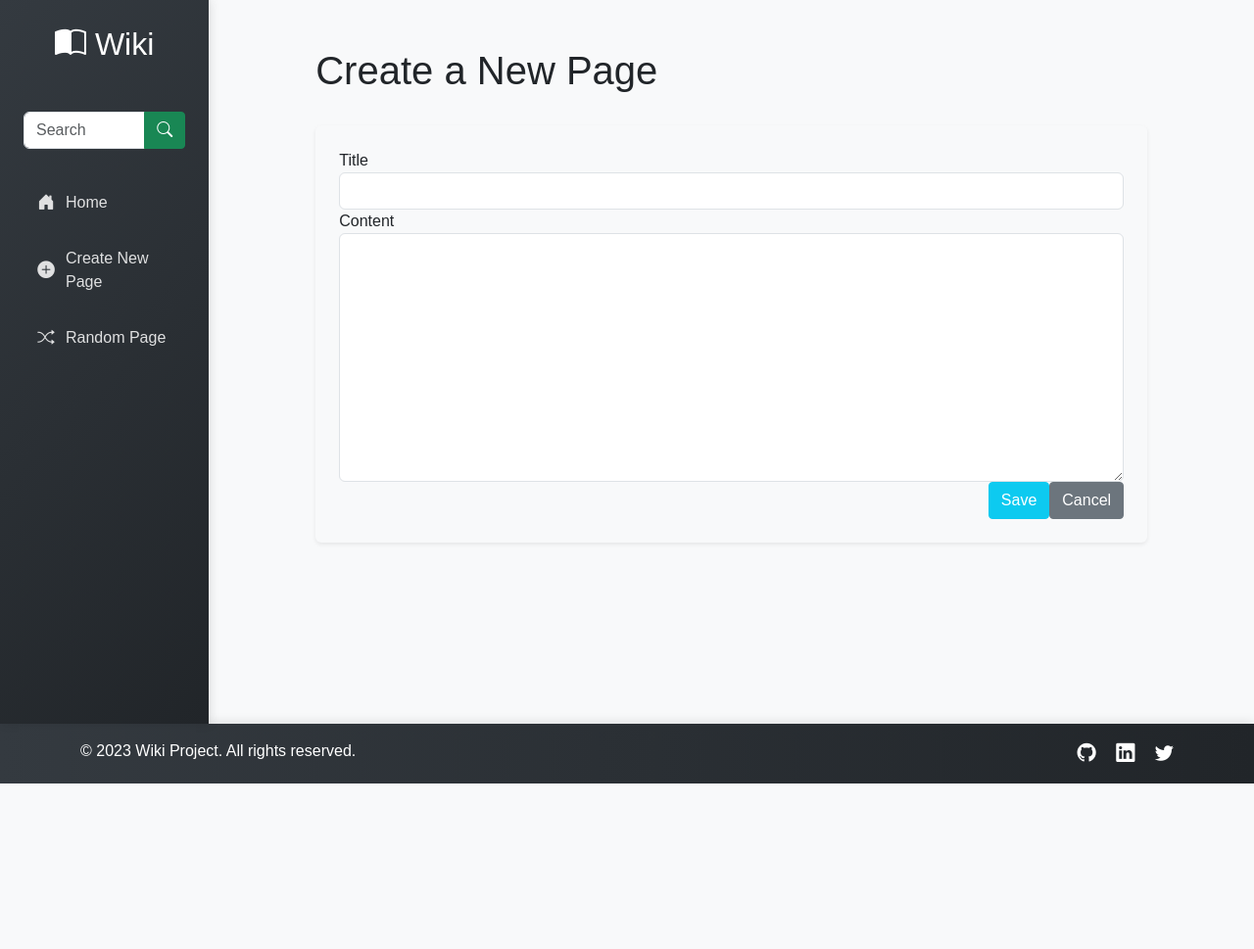
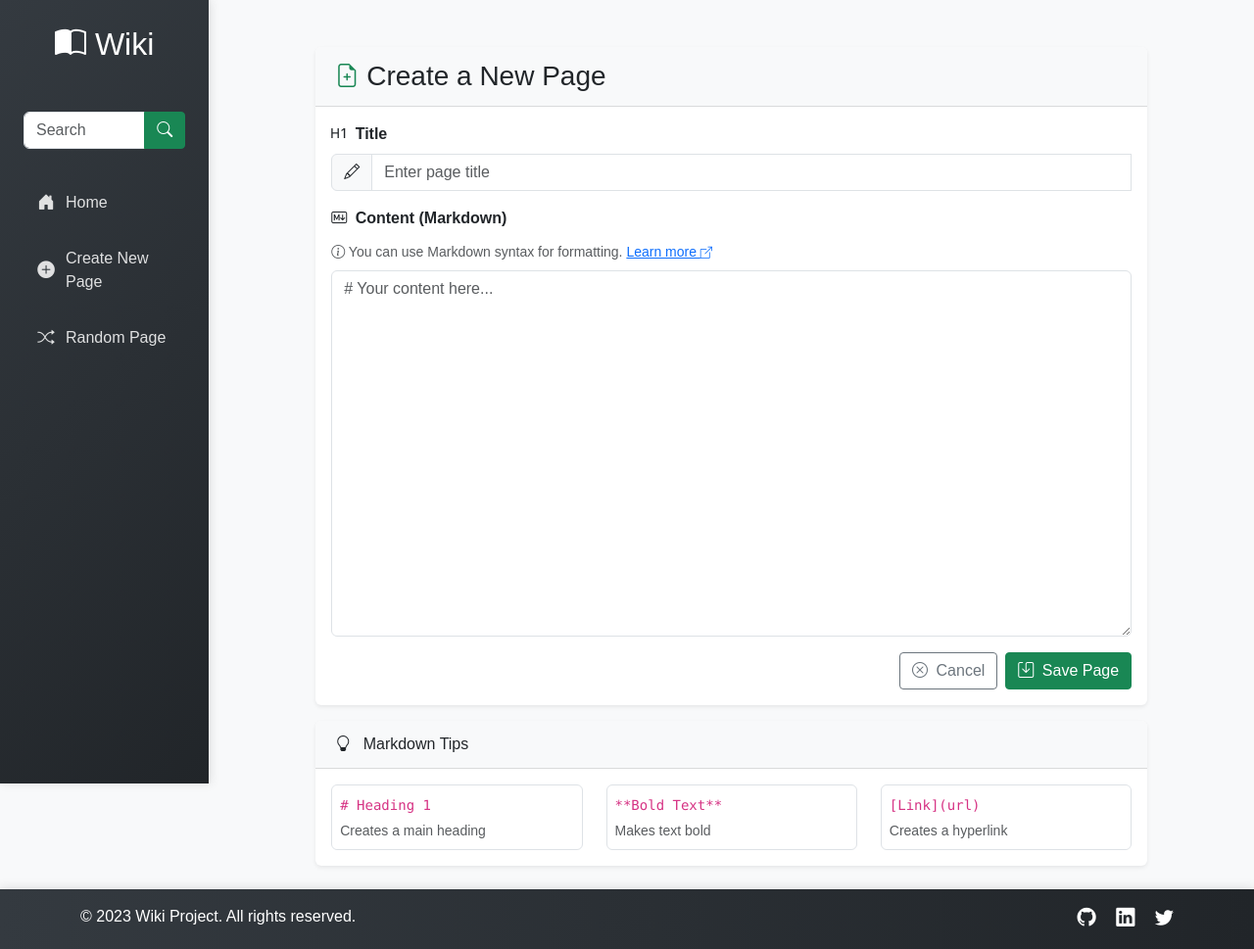
Before and after one commit to sandovaldavid/project-01-wiki, a Django app: page /new in a window 1280 px wide. Shown: the whole page at 98% size. Before the commit the page ends 800 px from the top, so only its background shows below. Run offline with Django 3.2, Linux system fonts and the light colour scheme.

Commit message:
💄 Enhance new page creation layout with card design, improved form validation, and Markdown tips

```diff
--- a/encyclopedia/templates/encyclopedia/new/index.html
+++ b/encyclopedia/templates/encyclopedia/new/index.html
@@ -7,25 +7,92 @@
 {% block body %}
     <div class="container mt-4">
         <div class="col-lg-10 col-md-12 mx-auto">
-            <div class="d-flex justify-content-between align-items-center mb-4">
-                <h1 class="text-dark">Create a New Page</h1>
+            <div class="card shadow-sm">
+                <div class="card-header bg-light d-flex align-items-center">
+                    <i class="bi bi-file-earmark-plus me-2 text-success fs-4"></i>
+                    <h1 class="mb-0 fs-3">Create a New Page</h1>
+                </div>
+                <div class="card-body">
+                    <form action="{% url 'new_page' %}" method="POST" class="needs-validation" id="new-page-form" novalidate>
+                        {% csrf_token %}
+                        <div class="mb-3">
+                            <label for="title" class="form-label fw-bold"><i class="bi bi-type-h1 me-1"></i> Title</label>
+                            <div class="input-group">
+                                <span class="input-group-text"><i class="bi bi-pencil"></i></span>
+                                <input class="form-control" type="text" name="title" id="title" placeholder="Enter page title" required />
+                                <div class="invalid-feedback">Please provide a title for your page.</div>
+                            </div>
+                            {% if error %}
+                                <div class="text-danger mt-2">
+                                    <i class="bi bi-exclamation-triangle-fill"></i> {{ error|safe }}
+                                </div>
+                            {% endif %}
+                        </div>
+                        <div class="mb-3">
+                            <label for="content" class="form-label fw-bold"><i class="bi bi-markdown me-1"></i> Content (Markdown)</label>
+                            <div class="form-text mb-2">
+                                <i class="bi bi-info-circle"></i>
+                                You can use Markdown syntax for formatting.
+                                <a href="https://www.markdownguide.org/cheat-sheet/" target="_blank" rel="noopener">Learn more <i class="bi bi-box-arrow-up-right small"></i></a>
+                            </div>
+                            <textarea class="form-control" name="content" id="content" rows="15" placeholder="# Your content here..." required></textarea>
+                            <div class="invalid-feedback">Please provide content for your page.</div>
+                        </div>
+                        <div class="d-flex justify-content-end gap-2">
+                            <button class="btn btn-outline-secondary" type="button" onclick="location.href='{% url 'index' %}'"><i class="bi bi-x-circle me-1"></i> Cancel</button>
+                            <button class="btn btn-success" type="submit"><i class="bi bi-save me-1"></i> Save Page</button>
+                        </div>
+                    </form>
+                </div>
             </div>
-            <form action="{% url 'new_page' %}" method="POST" class="bg-light p-4 rounded shadow-sm" id="new-page-form">
-                {% csrf_token %}
-                <div class="form-group">
-                    <label for="title">Title</label>
-                    <input class="form-control" type="text" name="title" id="title" required>
-                    <span class="text-danger">{{ error|safe }}</span>
+
+            <div class="card mt-3 shadow-sm">
+                <div class="card-header bg-light">
+                    <i class="bi bi-lightbulb me-2"></i>
+                    Markdown Tips
                 </div>
-                <div class="form-group">
-                    <label for="content">Content</label>
-                    <textarea class="form-control" name="content" id="content" rows="10" required></textarea>
+                <div class="card-body">
+                    <div class="row row-cols-1 row-cols-md-3 g-4">
+                        <div class="col">
+                            <div class="border rounded p-2">
+                                <code># Heading 1</code>
+                                <p class="mb-0 mt-1 text-muted small">Creates a main heading</p>
+                            </div>
+                        </div>
+                        <div class="col">
+                            <div class="border rounded p-2">
+                                <code>**Bold Text**</code>
+                                <p class="mb-0 mt-1 text-muted small">Makes text bold</p>
+                            </div>
+                        </div>
+                        <div class="col">
+                            <div class="border rounded p-2">
+                                <code>[Link](url)</code>
+                                <p class="mb-0 mt-1 text-muted small">Creates a hyperlink</p>
+                            </div>
+                        </div>
+                    </div>
                 </div>
-                <div class="d-flex justify-content-end">
-                    <button class="btn btn-primary mr-2" type="submit">Save</button>
-                    <button class="btn btn-secondary" type="button" onclick="location.href='{% url 'index' %}'">Cancel</button>
-                </div>
-            </form>
+            </div>
         </div>
     </div>
+
+    <script>
+        // Example validation script
+        (function () {
+            'use strict';
+            var form = document.getElementById('new-page-form');
+            form.addEventListener(
+                'submit',
+                function (event) {
+                    if (!form.checkValidity()) {
+                        event.preventDefault();
+                        event.stopPropagation();
+                    }
+                    form.classList.add('was-validated');
+                },
+                false
+            );
+        })();
+    </script>
 {% endblock %}
```
